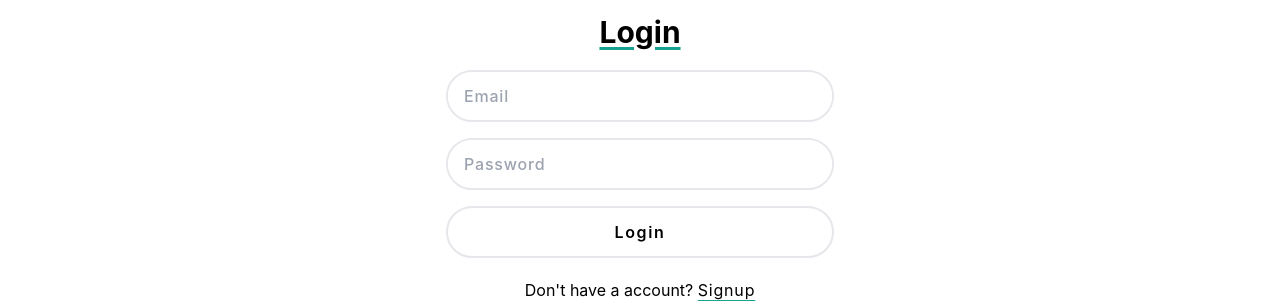
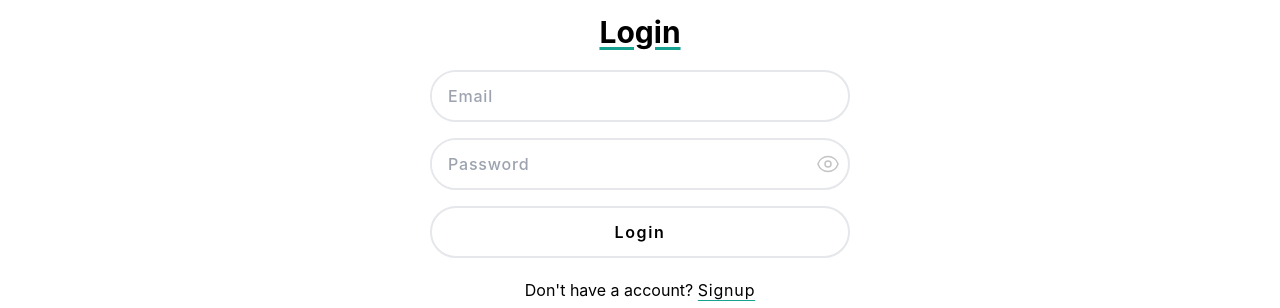
Before and after one commit to developervicky/airbnb-clone, a React (Vite) app in the folder client/: page /signin in a window 1280 px wide. Shown: the part 263-571 px from the top of the page. Built offline with nearby package versions, Linux system fonts and the light colour scheme; no server answers.

Commit message:
Login Page update

```diff
--- a/client/src/pages/LoginPage.jsx
+++ b/client/src/pages/LoginPage.jsx
@@ -7,8 +7,9 @@ import { UserContext } from "../components/UserContext.jsx";
 
 function LoginPage() {
   const [email, setEmail] = useState("");
-  const [password, serPassword] = useState("");
+  const [password, setPassword] = useState("");
   const [redirect, setRedirect] = useState(false);
+  const [hidePassword, setHidePassword] = useState(true);
   const { user, setUser } = useContext(UserContext);
   if (user) {
     return <Navigate to={"/"} />;
@@ -52,26 +53,54 @@ function LoginPage() {
       <div className="text-3xl font-bold underline underline-offset-4 decoration-primary ">
         Login
       </div>
-      <form className="flex flex-col items-center gap-4 " onSubmit={signinUser}>
-        <div className="border-2 rounded-full ">
+      <form className="flex flex-col gap-4" onSubmit={signinUser}>
+        <div className="border-2  rounded-full :border-primary">
           <input
             type="email"
             placeholder="Email"
             value={email}
-            onChange={(e) => {
-              setEmail(e.target.value);
-            }}
+            onChange={(e) => setEmail(e.target.value)}
           />
         </div>
-        <div className="border-2 rounded-full ">
-          <input
-            type="password"
-            placeholder="Password"
-            value={password}
-            onChange={(e) => {
-              serPassword(e.target.value);
-            }}
-          />
+        <div className="input-container">
+          <div className="flex flex-row items-center border-2 rounded-full ps-0 pe-2 py-0">
+            <input
+              value={password}
+              onChange={({ target }) => {
+                setPassword(target.value);
+              }}
+              type={hidePassword ? "password" : "text"}
+              placeholder="Password"
+            />
+
+            <a
+              href="#"
+              onClick={() => {
+                setHidePassword(!hidePassword);
+              }}
+            >
+              <svg
+                xmlns="http://www.w3.org/2000/svg"
+                fill="none"
+                viewBox="0 0 24 24"
+                stroke-width="1.5"
+                stroke="currentColor"
+                class="w-6 h-6"
+                style={{ color: !hidePassword ? "#17A191" : "#c3c3c3" }}
+              >
+                <path
+                  stroke-linecap="round"
+                  stroke-linejoin="round"
+                  d="M2.036 12.322a1.012 1.012 0 010-.639C3.423 7.51 7.36 4.5 12 4.5c4.638 0 8.573 3.007 9.963 7.178.07.207.07.431 0 .639C20.577 16.49 16.64 19.5 12 19.5c-4.638 0-8.573-3.007-9.963-7.178z"
+                />
+                <path
+                  stroke-linecap="round"
+                  stroke-linejoin="round"
+                  d="M15 12a3 3 0 11-6 0 3 3 0 016 0z"
+                />
+              </svg>
+            </a>
+          </div>
         </div>
         <div className="flex justify-center items-stretch border-2 rounded-full hover:border-primary hover:bg-primary hover:text-white">
           <button className="border-none w-96 py-3 font-semibold tracking-widest">
@@ -85,10 +114,10 @@ function LoginPage() {
           to="/signup"
           className="tracking-wider underline underline-offset-4 decoration-primary hover:font-semibold hover:text-primary"
         >
+          {" "}
           Signup
         </Link>
       </div>
-      {/* <LoginComponent /> */}
     </div>
   );
 }
```
